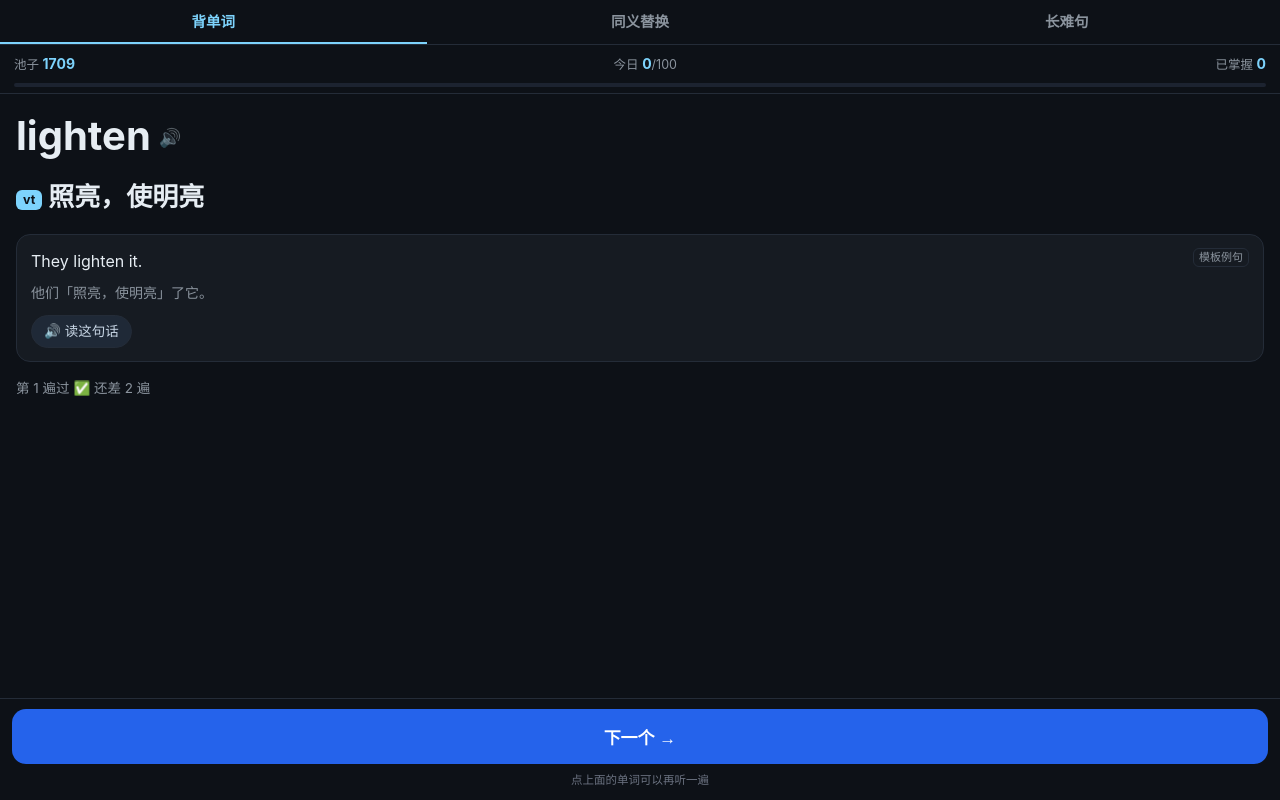
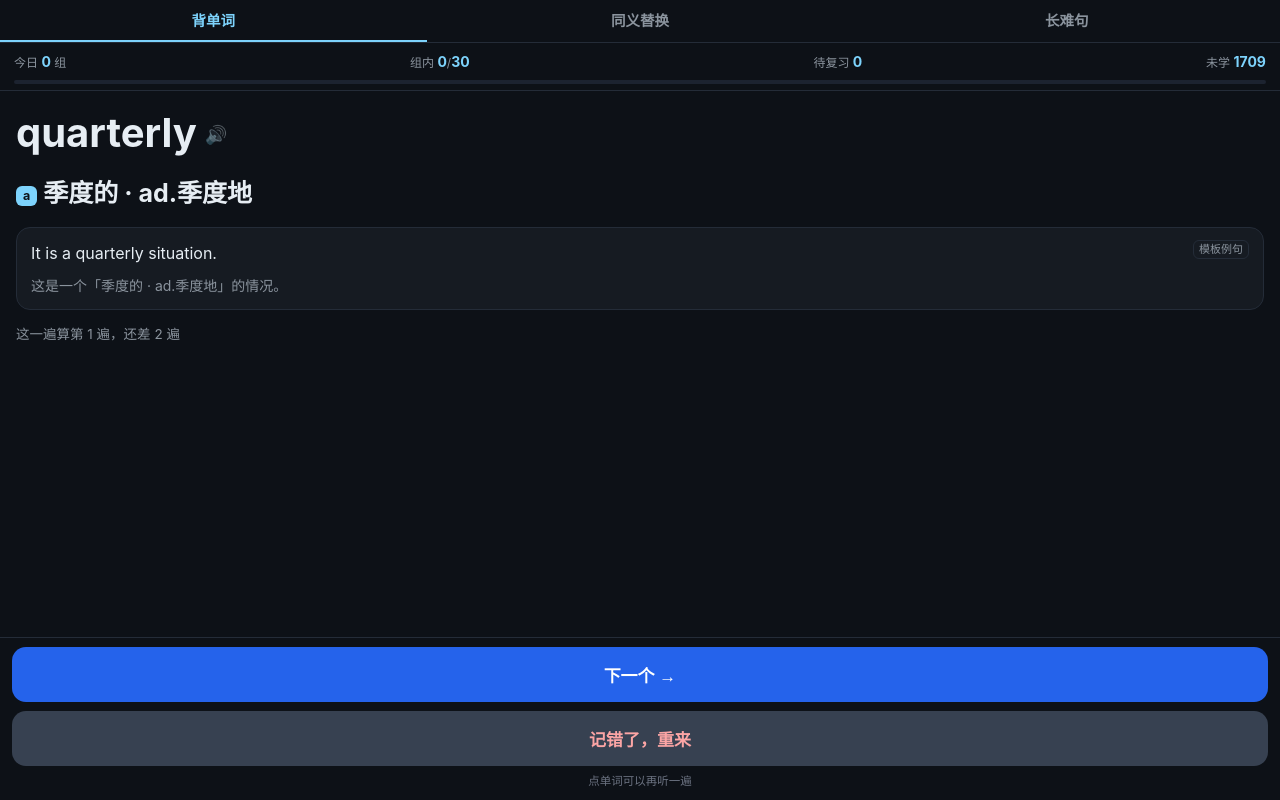
Before and after one commit to zyuhang960-cloud/vocab, a plain HTML site: page index.html in a window 1280 px wide. Both pictures are taken after a click on the button "认识". Drawn offline with Linux system fonts and the light colour scheme.

Commit message:
分组+艾宾浩斯+记错了

```diff
--- a/index.html
+++ b/index.html
@@ -5,7 +5,6 @@
 <meta name="viewport" content="width=device-width,initial-scale=1,viewport-fit=cover">
 <meta name="apple-mobile-web-app-capable" content="yes">
 <meta name="theme-color" content="#0d1117">
-<meta http-equiv="Cache-Control" content="no-cache, no-store, must-revalidate">
 <title>背单词</title>
 <style>
 :root{--bg:#0d1117;--card:#161b22;--line:#242c38;--fg:#e6edf3;--dim:#8b949e;
@@ -15,34 +14,33 @@ html,body{margin:0;height:100%}
 body{background:var(--bg);color:var(--fg);font:16px/1.55 -apple-system,BlinkMacSystemFont,"PingFang SC","Microsoft YaHei",sans-serif;
      display:flex;flex-direction:column;overflow:hidden}
 .tabs{display:flex;border-bottom:1px solid var(--line);flex:none}
-.tabs a{flex:1;text-align:center;padding:11px 0;color:var(--dim);text-decoration:none;font-size:14.5px;font-weight:600}
+.tabs a{flex:1;text-align:center;padding:10px 0;color:var(--dim);text-decoration:none;font-size:14.5px;font-weight:600}
 .tabs a.on{color:#7dd3fc;box-shadow:inset 0 -2px 0 #7dd3fc}
 header{flex:none;padding:8px 14px 6px;border-bottom:1px solid var(--line)}
-.stats{display:flex;justify-content:space-between;font-size:12.5px;color:var(--dim)}
+.stats{display:flex;justify-content:space-between;font-size:12px;color:var(--dim);white-space:nowrap}
 .stats b{color:#7dd3fc;font-size:14px}
-.bar{height:4px;background:#1c2330;border-radius:3px;overflow:hidden;margin-top:8px}
+.bar{height:4px;background:#1c2330;border-radius:3px;overflow:hidden;margin-top:7px}
 .bar>i{display:block;height:100%;width:0;background:linear-gradient(90deg,#22c55e,#38bdf8);transition:width .3s}
 main{flex:1;overflow-y:auto;-webkit-overflow-scrolling:touch;padding:18px 16px 12px}
 .word{font-size:40px;font-weight:700;line-height:1.2;word-break:break-word}
 .word.small{font-size:30px}
-.spk-w{font-size:18px;margin-left:8px;opacity:.55;vertical-align:6px}
+.spk-w{font-size:18px;margin-left:8px;opacity:.5;vertical-align:6px}
 .tip{color:var(--dim);font-size:13.5px;margin-top:10px}
 .ans{margin-top:18px;animation:fade .18s ease}
 @keyframes fade{from{opacity:0;transform:translateY(6px)}to{opacity:1;transform:none}}
 .poz{display:inline-block;font-size:12.5px;color:#0d1117;background:#7dd3fc;border-radius:6px;padding:1px 7px;margin-right:6px;vertical-align:2px;font-weight:700}
-.def{font-size:26px;font-weight:650;line-height:1.45;margin-top:8px}
-.ex{margin-top:18px;padding:13px 14px;background:var(--card);border:1px solid var(--line);border-radius:14px}
+.def{font-size:25px;font-weight:650;line-height:1.45;margin-top:8px}
+.ex{margin-top:16px;padding:12px 14px;background:var(--card);border:1px solid var(--line);border-radius:14px}
 .ex .en{font-size:16px;line-height:1.65}
 .ex .zh{font-size:14px;color:var(--dim);margin-top:8px;line-height:1.6}
 .ex .tag{float:right;font-size:11px;color:#8b949e;border:1px solid var(--line);border-radius:6px;padding:0 5px}
-.spk{display:inline-flex;align-items:center;gap:5px;background:#1f2937;border:1px solid var(--line);
-     color:#c9d7e6;border-radius:999px;padding:5px 12px;font-size:13.5px;margin-top:10px}
-.ledger{margin-top:16px;font-size:13.5px;color:var(--dim)}
+.ledger{margin-top:14px;font-size:13.5px;color:var(--dim)}
 .ledger i{font-style:normal;display:inline-block;width:16px;height:16px;border-radius:50%;border:1px solid var(--line);
           text-align:center;line-height:15px;font-size:10px;margin-right:3px;vertical-align:-3px}
 .ledger i.ok{background:var(--know);border-color:var(--know);color:#052e14;font-weight:700}
-footer{flex:none;padding:10px 12px calc(10px + env(safe-area-inset-bottom));border-top:1px solid var(--line);background:var(--bg)}
+footer{flex:none;padding:9px 12px calc(9px + env(safe-area-inset-bottom));border-top:1px solid var(--line);background:var(--bg)}
 .btns{display:flex;gap:9px}
+.btns.col{flex-direction:column}
 button{flex:1;border:none;border-radius:14px;padding:15px 8px;font-size:17px;font-weight:700;color:#fff;
        transition:transform .09s ease,filter .12s ease}
 button:active{transform:scale(.97);filter:brightness(1.15)}
@@ -50,196 +48,202 @@ button:active{transform:scale(.97);filter:brightness(1.15)}
 .b-vague{background:var(--vague);color:#2c1b00}
 .b-forgot{background:var(--forgot);color:#2a0707}
 .b-next{background:#2563eb}
-.b-ghost{background:#1f2937;color:#c9d7e6}
-.done{text-align:center;padding-top:40px}
-.done .big{font-size:24px;font-weight:700}
-.done .sub{color:var(--dim);font-size:14px;margin-top:10px;line-height:1.7}
-.hint{color:#6b7280;font-size:11.5px;text-align:center;margin-top:8px}
+.b-wrong{background:#374151;color:#fca5a5}
+.done{text-align:center;padding-top:30px}
+.done .big{font-size:23px;font-weight:700}
+.done .sub{color:var(--dim);font-size:14px;margin-top:10px;line-height:1.8}
+.hint{color:#6b7280;font-size:11.5px;text-align:center;margin-top:7px}
 </style>
 </head>
 <body>
 <div class="tabs"><a href="./" class="on">背单词</a><a href="syn.html">同义替换</a><a href="sent.html">长难句</a></div>
 <header>
   <div class="stats">
-    <span>池子 <b id="pool">–</b></span>
-    <span>今日 <b id="today">0</b>/<span id="target">100</span></span>
-    <span>已掌握 <b id="mastered">0</b></span>
+    <span>今日 <b id="gdone">0</b> 组</span>
+    <span>组内 <b id="gin">0</b>/<b id="gtot">30</b></span>
+    <span>待复习 <b id="due">0</b></span>
+    <span>未学 <b id="pool">0</b></span>
   </div>
   <div class="bar"><i id="bar"></i></div>
 </header>
-
 <main id="stage"></main>
-
 <footer>
   <div class="btns" id="btns"></div>
   <div class="hint" id="hint"></div>
 </footer>
-
-<script src="words.js?v=20261114d"></script>
+<script src="words.js?v=20261114e"></script>
 <script>
 (function(){
 'use strict';
 var W = window.WORDS || [];
-var KEY = 'vocab_v3';
-var TARGET = 100;
+var KEY = 'vocab_v4';
+var GROUP = 30;
+var GAP = [2,4,7,11];           /* 学完一轮后隔几天再来：2/4/7/11，累计 24 天 */
+var STAGE_MAX = GAP.length + 1; /* 走满 5 轮毕业 */
 
-var S = {day:'', today:[], round:[], ri:0, pass:{}, mastered:{}, phase:'ask', last:null, done:false};
+var S = { day:0, groupsDay:0, st:{}, p:{}, due:{}, pending:[], mode:'new', phase:'ask', last:null };
 
-function todayStr(){ var d=new Date(); return d.getFullYear()+'-'+(d.getMonth()+1)+'-'+d.getDate(); }
+function todayNum(){ var d=new Date(); return Math.floor(Date.UTC(d.getFullYear(),d.getMonth(),d.getDate())/86400000); }
+function save(){ try{ localStorage.setItem(KEY, JSON.stringify(S)); }catch(e){} }
+function migrate(){
+  /* 从旧的 100 词三键版迁移：已掌握→毕业，已过 1-2 遍→保留遍数 */
+  try{
+    var old=JSON.parse(localStorage.getItem('vocab_v3')||'null'); if(!old) return false;
+    if(old.mastered) for(var k in old.mastered) if(old.mastered[k]) S.st[+k]=STAGE_MAX;
+    /* 旧版的 pass 是「当日批次」的遍数，换组即清零，不再迁移 */
+    return true;
+  }catch(e){ return false; }
+}
 function load(){
-  try{ var raw=localStorage.getItem(KEY); if(raw){ var o=JSON.parse(raw); for(var k in o) S[k]=o[k]; } }catch(e){}
-  if(!S.pass) S.pass={}; if(!S.mastered) S.mastered={};
-  if(!S.today) S.today=[]; if(!S.round) S.round=[];
-  if(S.day!==todayStr()){ S.day=todayStr(); S.today=[]; S.round=[]; S.ri=0; S.phase='ask'; S.done=false; }
+  var had=false;
+  try{ var raw=localStorage.getItem(KEY); if(raw){ var o=JSON.parse(raw); for(var k in o) S[k]=o[k]; had=true; } }catch(e){}
+  if(!S.st) S.st={}; if(!S.p) S.p={}; if(!S.due) S.due={}; if(!S.pending) S.pending=[];
+  if(!had) migrate();
+  var t=todayNum();
+  if(S.day!==t){ S.day=t; S.groupsDay=0; }
 }
-function save(){ try{ localStorage.setItem(KEY, JSON.stringify(S)); }catch(e){} }
+function esc(s){ return String(s).replace(/[&<>"]/g,function(c){return{'&':'&amp;','<':'&lt;','>':'&gt;','"':'&quot;'}[c];}); }
+function splitPos(g){ var m=/^(n|vt|vi|v|a|ad|prep|conj|pron|num|art|aux|int)\./.exec(g); return m?[m[1],g.slice(m[0].length)]:['',g]; }
+function fmtGloss(g){ return String(g).replace(/([\u4e00-\u9fff；，、])((?:n|vt|vi|v|a|ad|prep|conj|pron|num|art|aux|int)\.)/g,'$1 · $2'); }
 
-function pool(){ var a=[]; for(var i=0;i<W.length;i++) if(!S.mastered[i]) a.push(i); return a; }
-function shuffle(a){ for(var i=a.length-1;i>0;i--){ var j=Math.floor(Math.random()*(i+1)); var t=a[i]; a[i]=a[j]; a[j]=t; } return a; }
-function masteredCount(){ var n=0; for(var k in S.mastered) if(S.mastered[k]) n++; return n; }
-function doneInToday(){ var n=0; for(var i=0;i<S.today.length;i++) if((S.pass[S.today[i]]||0)>=3) n++; return n; }
-
-function startBatch(){
-  var p = pool().filter(function(i){ return (S.pass[i]||0) < 3; });
-  shuffle(p);
-  S.today = p.slice(0, Math.min(TARGET, p.length));
-  S.round = shuffle(S.today.slice());
-  S.ri = 0; S.phase='ask'; S.done=false; S.last=null;
-  save();
+/* ---------- 发音：只读单词，放完释放音频焦点 ---------- */
+var AUD=null;
+function playWord(w){
+  try{
+    if(AUD){ try{ AUD.pause(); }catch(e){} AUD=null; }
+    var a=new Audio('https://dict.youdao.com/dictvoice?type=2&audio='+encodeURIComponent(w));
+    a.preload='auto';
+    a.onended=function(){ try{ a.pause(); a.removeAttribute('src'); a.load(); }catch(e){} if(AUD===a) AUD=null; };
+    a.onerror=function(){ tts(w); };
+    AUD=a;
+    var pr=a.play(); if(pr&&pr.catch) pr.catch(function(){ tts(w); });
+  }catch(e){ tts(w); }
 }
-function ensureBatch(){
-  if(!S.today.length){ startBatch(); return; }
-  var alive = S.today.filter(function(i){ return (S.pass[i]||0) < 3; });
-  if(!alive.length){ S.done=true; return; }
-  if(!S.round.length){ S.round = shuffle(alive); S.ri = 0; }
+function tts(t){
+  if(!('speechSynthesis' in window)) return;
+  try{ window.speechSynthesis.cancel(); var u=new SpeechSynthesisUtterance(t); u.lang='en-US'; u.rate=.92; window.speechSynthesis.speak(u); }catch(e){}
 }
 
-function tts(text, lang){
-  if(!('speechSynthesis' in window)) return;
-  try{
-    window.speechSynthesis.cancel();
-    var u = new SpeechSynthesisUtterance(text);
-    u.lang = lang || 'en-US'; u.rate = 0.92;
-    window.speechSynthesis.speak(u);
-  }catch(e){}
+/* ---------- 词池 ---------- */
+function dueList(t){
+  var a=[];
+  for(var k in S.st){ var i=+k; if(S.st[i]>=1 && S.st[i]<STAGE_MAX && (S.due[i]||0)<=t) a.push(i); }
+  a.sort(function(x,y){ return (S.due[x]||0)-(S.due[y]||0); });
+  return a;
 }
-function playUrl(url, fallback){
-  try{
-    var a = new Audio(url);
-    a.preload = 'auto';
-    a.onerror = function(){ tts(fallback); };
-    var pr = a.play();
-    if(pr && pr.catch) pr.catch(function(){ tts(fallback); });
-  }catch(e){ tts(fallback); }
-}
-function speakWord(w){
-  playUrl('https://dict.youdao.com/dictvoice?type=2&audio=' + encodeURIComponent(w), w);
-}
-function speakSent(t){
-  playUrl('https://fanyi.baidu.com/gettts?lan=en&text=' + encodeURIComponent(t) + '&spd=3&source=web', t);
+function newList(){ var a=[]; for(var i=0;i<W.length;i++) if(!S.st[i]) a.push(i); return a; }
+
+/* ---------- 组 ---------- */
+function startGroup(){
+  var t=todayNum(), due=dueList(t), src, mode;
+  if(due.length){ src=due.slice(0,GROUP); mode='review'; }
+  else { src=newList().slice(0,GROUP); mode='new'; }
+  S.pending=src.slice(); S.mode=mode; S.phase=src.length?'ask':'empty'; S.last=null;
+  for(var i=0;i<S.pending.length;i++) S.p[i]=0;
+  save(); render();
 }
 
-function curId(){ return S.round[S.ri]; }
+function advance(wrong){
+  if(!S.pending.length){ startGroup(); return; }
+  var id=S.pending[0];
+  var kind = wrong ? 'wrong' : (S.last?S.last.kind:'know');
+  var t=todayNum();
 
-function answer(kind){
-  if(S.phase==='answer') return;
-  var id = curId(); if(id===undefined) return;
-  if(kind==='know'){ S.pass[id] = (S.pass[id]||0) + 1; }
-  else { S.pass[id] = 0; }
-  if((S.pass[id]||0) >= 3) S.mastered[id] = 1;
-  S.last = {id:id, kind:kind};
-  S.phase = 'answer';
+  if(kind==='know'){
+    S.p[id]=(S.p[id]||0)+1;
+    if(S.p[id]>=3){
+      var st=(S.st[id]||0);
+      if(st===0){ S.st[id]=1; S.due[id]=t+GAP[0]; }
+      else {
+        st=st+1;
+        if(st>=STAGE_MAX){ S.st[id]=STAGE_MAX; }
+        else { S.st[id]=st; S.due[id]=t+GAP[st-1]; }
+      }
+      S.pending.shift(); S.p[id]=0;
+    } else {
+      S.pending.push(S.pending.shift());
+    }
+  } else {
+    S.p[id]=0;
+    S.pending.push(S.pending.shift());
+  }
+  S.phase='ask'; S.last=null;
+  if(!S.pending.length){ S.groupsDay=(S.groupsDay||0)+1; S.phase='groupDone'; }
   save(); render();
-  var w = W[id];
-  speakWord(w[0]);
 }
 
-function next(){
-  if(S.phase!=='answer') return;
-  S.phase='ask'; S.last=null; S.ri++;
-  if(S.ri >= S.round.length){ endRound(); }
-  save(); render();
-}
-function endRound(){
-  var alive = S.round.filter(function(i){ return (S.pass[i]||0) < 3; });
-  if(!alive.length){
-    var tAlive = S.today.filter(function(i){ return (S.pass[i]||0) < 3; });
-    if(!tAlive.length){ S.done = true; S.round=[]; S.ri=0; }
-    else { S.round = shuffle(tAlive); S.ri = 0; }
-  } else { S.round = shuffle(alive); S.ri = 0; }
-}
+/* ---------- 渲染 ---------- */
+function render(){
+  var t=todayNum();
+  document.getElementById('gdone').textContent=S.groupsDay||0;
+  document.getElementById('due').textContent=dueList(t).length;
+  document.getElementById('pool').textContent=newList().length;
 
-function esc(s){ return String(s).replace(/[&<>"]/g, function(c){ return {'&':'&amp;','<':'&lt;','>':'&gt;','"':'&quot;'}[c]; }); }
-function splitPos(g){ var m=/^(n|vt|vi|v|a|ad|prep|conj|pron|num|art|aux|int)\./.exec(g); return m? [m[1], g.slice(m[0].length)] : ['', g]; }
-function fmtGloss(g){
-  return String(g).replace(/([\u4e00-\u9fff；，、])((?:n|vt|vi|v|a|ad|prep|conj|pron|num|art|aux|int)\.)/g, '$1 · $2');
-}
+  var stage=document.getElementById('stage'), btns=document.getElementById('btns'), hint=document.getElementById('hint');
+  var gtot=document.getElementById('gtot'), gin=document.getElementById('gin');
 
-function render(){
-  ensureBatch();
-  var P = W.length - masteredCount();
-  document.getElementById('pool').textContent = P;
-  document.getElementById('today').textContent = doneInToday();
-  document.getElementById('target').textContent = S.today.length || TARGET;
-  document.getElementById('mastered').textContent = masteredCount();
-  var pct = S.today.length ? (doneInToday()/S.today.length*100) : 0;
-  document.getElementById('bar').style.width = pct + '%';
-
-  var stage = document.getElementById('stage'), btns = document.getElementById('btns'), hint = document.getElementById('hint');
-
-  if(S.done || !S.today.length || curId()===undefined){
-    stage.innerHTML = '<div class="done"><div class="big">今天的 '+(S.today.length||TARGET)+' 个过完了 ✅</div>'+
-      '<div class="sub">池子还剩 '+P+' 个<br>明天打开会自动换一批</div></div>';
-    btns.innerHTML = '<button class="b-ghost" id="more">再学 '+(S.today.length||TARGET)+' 个</button>';
-    hint.textContent = '已掌握的不会再来';
-    document.getElementById('more').onclick = function(){ S.today=[]; S.round=[]; startBatch(); render(); };
+  if(S.phase==='empty'){
+    gtot.textContent='0'; gin.textContent='0';
+    document.getElementById('bar').style.width='0%';
+    stage.innerHTML='<div class="done"><div class="big">🎉 全部学完了</div><div class="sub">池子空了，等新词进来</div></div>';
+    btns.innerHTML=''; hint.textContent=''; return;
+  }
+  if(S.phase==='groupDone'){
+    gtot.textContent='0'; gin.textContent='0';
+    document.getElementById('bar').style.width='100%';
+    stage.innerHTML='<div class="done"><div class="big">本组过完了 ✅</div>'+
+      '<div class="sub">今天已完成 <b>'+(S.groupsDay||0)+'</b> 组<br>待复习 '+dueList(t).length+' 个 · 未学 '+newList().length+' 个</div></div>';
+    btns.className='btns';
+    btns.innerHTML='<button class="b-next" id="nb">下一组 →</button>';
+    hint.textContent='累了就停，明天会接着排';
+    document.getElementById('nb').onclick=function(){ startGroup(); };
     return;
   }
 
-  var id = curId(), w = W[id], pos = splitPos(w[1]);
-  var pass = S.pass[id]||0;
-  var head = '<div class="word'+(w[0].length>16?' small':'')+'">'+esc(w[0])+'<span class="spk-w">🔊</span></div>';
+  var id=S.pending[0], w=W[id], pos=splitPos(w[1]), pass=S.p[id]||0;
+  var left=S.pending.length;
+  gtot.textContent=left; gin.textContent=0;
+  document.getElementById('bar').style.width=((1-left/GROUP)*100).toFixed(1)+'%';
+
+  var head='<div class="word'+(w[0].length>16?' small':'')+'">'+esc(w[0])+'<span class="spk-w">🔊</span></div>';
 
   if(S.phase==='ask'){
-    stage.innerHTML = head +
-      '<div class="tip">先回想意思，再点下面三个键中的一个</div>' +
-      '<div class="ledger">已过 '+pass+' / 3 遍' +
-        [0,1,2].map(function(i){ return '<i class="'+(i<pass?'ok':'')+'">'+(i+1)+'</i>'; }).join('') +
-      '</div>';
-    btns.innerHTML = '<button class="b-know" data-k="know">认识</button>'+
-                     '<button class="b-vague" data-k="vague">模糊</button>'+
-                     '<button class="b-forgot" data-k="forgot">忘记了</button>';
-    hint.textContent = '想不起来就选「忘记了」，这个词会从第 1 遍重来';
+    stage.innerHTML=head+
+      '<div class="tip">'+(S.mode==='new'?'新词':'复习')+' · 本组还剩 '+left+' 个</div>'+
+      '<div class="ledger">已过 '+pass+' / 3 遍 '+[0,1,2].map(function(i){return '<i class="'+(i<pass?'ok':'')+'">'+(i+1)+'</i>';}).join('')+'</div>';
+    btns.className='btns';
+    btns.innerHTML='<button class="b-know" data-k="know">认识</button>'+
+                   '<button class="b-vague" data-k="vague">模糊</button>'+
+                   '<button class="b-forgot" data-k="forgot">忘记了</button>';
+    hint.textContent='想不起来就点「忘记了」，这个词从第 1 遍重来';
+    [].forEach.call(btns.querySelectorAll('button[data-k]'),function(b){
+      b.onclick=function(){ S.last={id:id,kind:b.getAttribute('data-k')}; S.phase='answer'; save(); render(); playWord(w[0]); };
+    });
   } else {
-    var after = S.pass[id]||0;
     var note = S.last && S.last.kind==='know'
-      ? (after>=3 ? '三遍过完，已掌握 ✅ 明天从池子划掉' : '第 '+after+' 遍过 ✅ 还差 '+(3-after)+' 遍')
-      : (after===0 ? '清零了，这个词从第 1 遍重来' : '第 '+after+' 遍');
-    stage.innerHTML = head +
+      ? (pass+1>=3 ? '这一遍算完，满 3 遍 ✅' : '这一遍算第 '+(pass+1)+' 遍，还差 '+(3-pass-1)+' 遍')
+      : '这一遍不算，从第 1 遍重来';
+    stage.innerHTML=head+
       '<div class="ans">'+
         '<div class="def">'+(pos[0]?'<span class="poz">'+pos[0]+'</span>':'')+esc(fmtGloss(pos[1]))+'</div>'+
         '<div class="ex"><span class="tag">'+(w[4]?'模板例句':'原文例句')+'</span>'+
-          '<div class="en">'+esc(w[2])+'</div>'+
-          '<div class="zh">'+esc(w[3])+'</div>'+
-          '<span class="spk" id="spk">🔊 读这句话</span>'+
-        '</div>'+
+          '<div class="en">'+esc(w[2])+'</div><div class="zh">'+esc(w[3])+'</div></div>'+
         '<div class="ledger">'+note+'</div>'+
       '</div>';
-    btns.innerHTML = '<button class="b-next" id="nx">下一个 →</button>';
-    hint.textContent = '点上面的单词可以再听一遍';
-    document.getElementById('nx').onclick = next;
-    document.getElementById('spk').onclick = function(){ speakSent(w[2]); };
-    stage.querySelector('.word').onclick = function(){ speakWord(w[0]); };
+    btns.className='btns col';
+    btns.innerHTML='<button class="b-next" id="nx">下一个 →</button>'+
+                   '<button class="b-wrong" id="wrong">记错了，重来</button>';
+    hint.textContent='点单词可以再听一遍';
+    document.getElementById('nx').onclick=function(){ advance(false); };
+    document.getElementById('wrong').onclick=function(){ advance(true); };
+    stage.querySelector('.word').onclick=function(){ playWord(w[0]); };
   }
-
-  [].forEach.call(btns.querySelectorAll('button[data-k]'), function(b){
-    b.onclick = function(){ answer(b.getAttribute('data-k')); };
-  });
 }
 
 load();
-render();
-window.__app = { get S(){ return S; }, W:W, render:render, answer:answer, next:next, startBatch:startBatch, pool:pool };
+if(!S.pending.length && S.phase!=='groupDone') startGroup(); else render();
+window.__app={ get S(){return S;}, W:W, render:render, advance:advance, startGroup:startGroup,
+               dueList:dueList, newList:newList, GAP:GAP, STAGE_MAX:STAGE_MAX };
 window.addEventListener('pageshow', function(e){ if(e.persisted){ load(); render(); } });
 })();
 </script>
```
